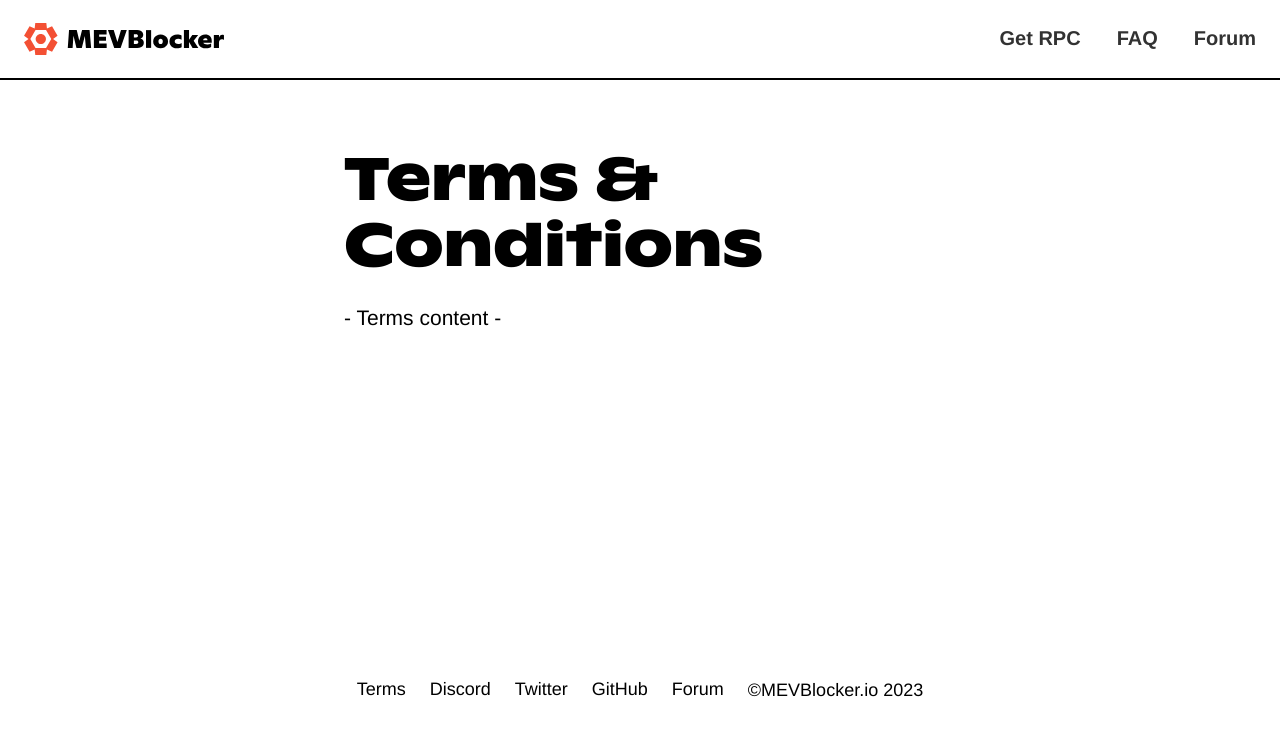
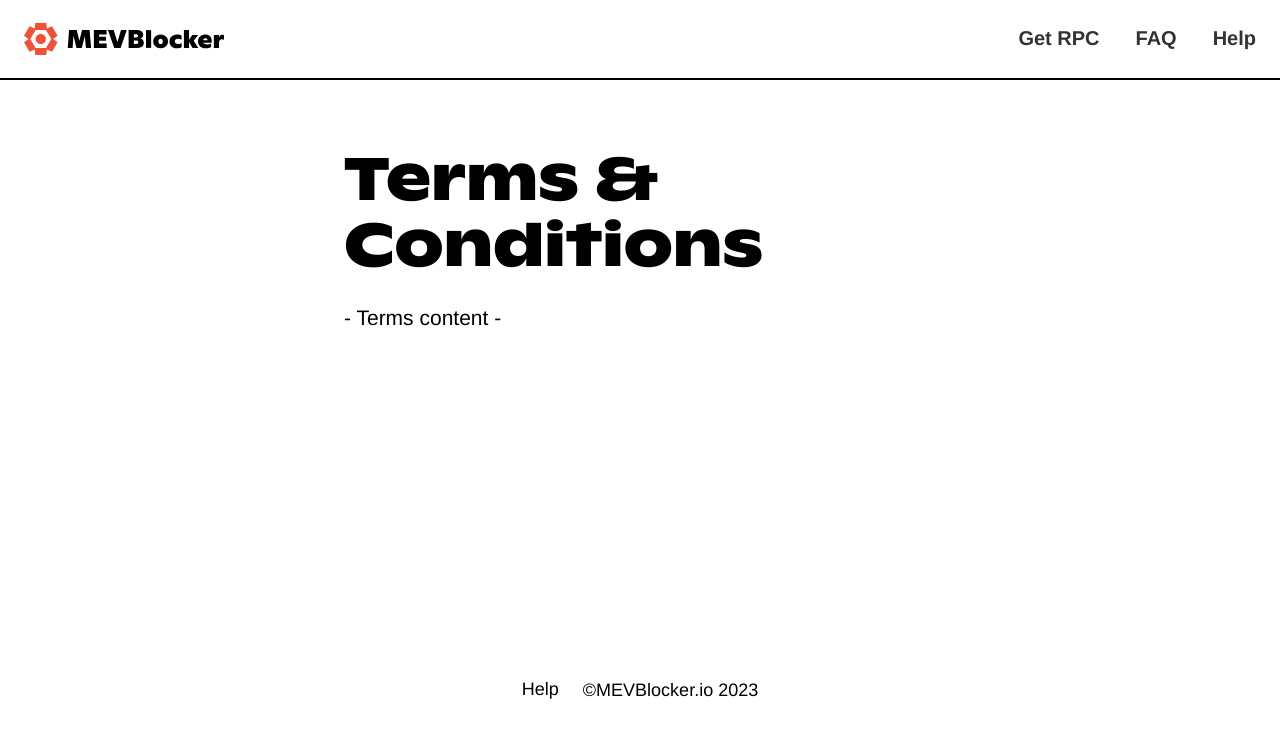
Before and after one commit to mevblocker/web, a Next.js app: page /terms in a window 1280 px wide. Shown: the top 736 px of the page. Built offline with nearby package versions, Linux system fonts and the light colour scheme.

Commit message:
Add heading font + cleanup

```diff
--- a/src/components/Layout/Header.tsx
+++ b/src/components/Layout/Header.tsx
@@ -239,7 +239,7 @@ export default function Header({ siteConfig, menu}) {
             </Link>
             <Menu className={menuVisible ? 'visible' : ""}>
               {menu.map(({ id, title, url, target, rel }) => (
-                <MenuItem key={id} isActive={currentRoute === url}>
+                <MenuItem key={id} isActive={currentRoute === url} onClick={handleClick}>
                   <a href={url} target={target} rel={rel}>{title}</a>
                 </MenuItem>
               ))}
--- a/src/const/menu.ts
+++ b/src/const/menu.ts
@@ -4,13 +4,9 @@ const {social} = CONFIG
 export const mainMenu = [
   { id: 0, title: 'Get RPC', url: '#rpc'},
   { id: 1, title: 'FAQ', url: '#faq'},
-  { id: 2, title: 'Forum', url: social.forum.url, target: '_blank' }
+  { id: 2, title: 'Help', url: social.telegram.url, target: '_blank' }
 ]
 
 export const footerMenu = [
-  {id: 0, title: 'Terms', url: '/terms', target: "_parent"},
-  {id: 1, title: social.discord.label, url: social.discord.url, target: '_blank'},
-  {id: 2, title: social.twitter.label, url: social.twitter.url, target: '_blank'},
-  {id: 3, title: social.github.label, url: social.github.url, target: '_blank'},
-  {id: 4, title: 'Forum', url: social.forum.url, target: '_blank' }
+  {id: 0, title: 'Help', url: social.telegram.url, target: '_blank'},
 ]
--- a/src/const/meta.ts
+++ b/src/const/meta.ts
@@ -12,13 +12,6 @@ export const CONFIG = {
     faq: "/faq",
   },
   social: {
-    twitter: {
-      label: "Twitter",
-      account: "mevblocker",
-      url: "https://twitter.com/",
-    },
-    discord: { label: "Discord", url: "https://discord.gg/4wCETCfpQu" },
-    forum: { label: "Forum", url: "https://mevblocker.discourse.group/" },
-    github: { label: "GitHub", url: "https://github.com/mevblocker" },
+    telegram: { label: "Telegram", url: "https://t.me/+yonLSGoFPRI0YTFk" },
   },
 };
--- a/src/pages/_app.tsx
+++ b/src/pages/_app.tsx
@@ -29,7 +29,7 @@ export default function App({ Component, pageProps, router }: AppProps) {
         <meta property="og:url" content={url.root} />
 
         <meta name="twitter:card" content="summary_large_image" />
-        <meta name="twitter:site" content={social.twitter.account} />
+        {/* <meta name="twitter:site" content={social.twitter.account} /> */}
         <meta name="twitter:title" content={title} />
         <meta name="twitter:image" content={url.root + "/og-meta-mevblocker.png"} />
         <meta name="viewport" content="width=device-width,initial-scale=1,maximum-scale=1"></meta>
```
